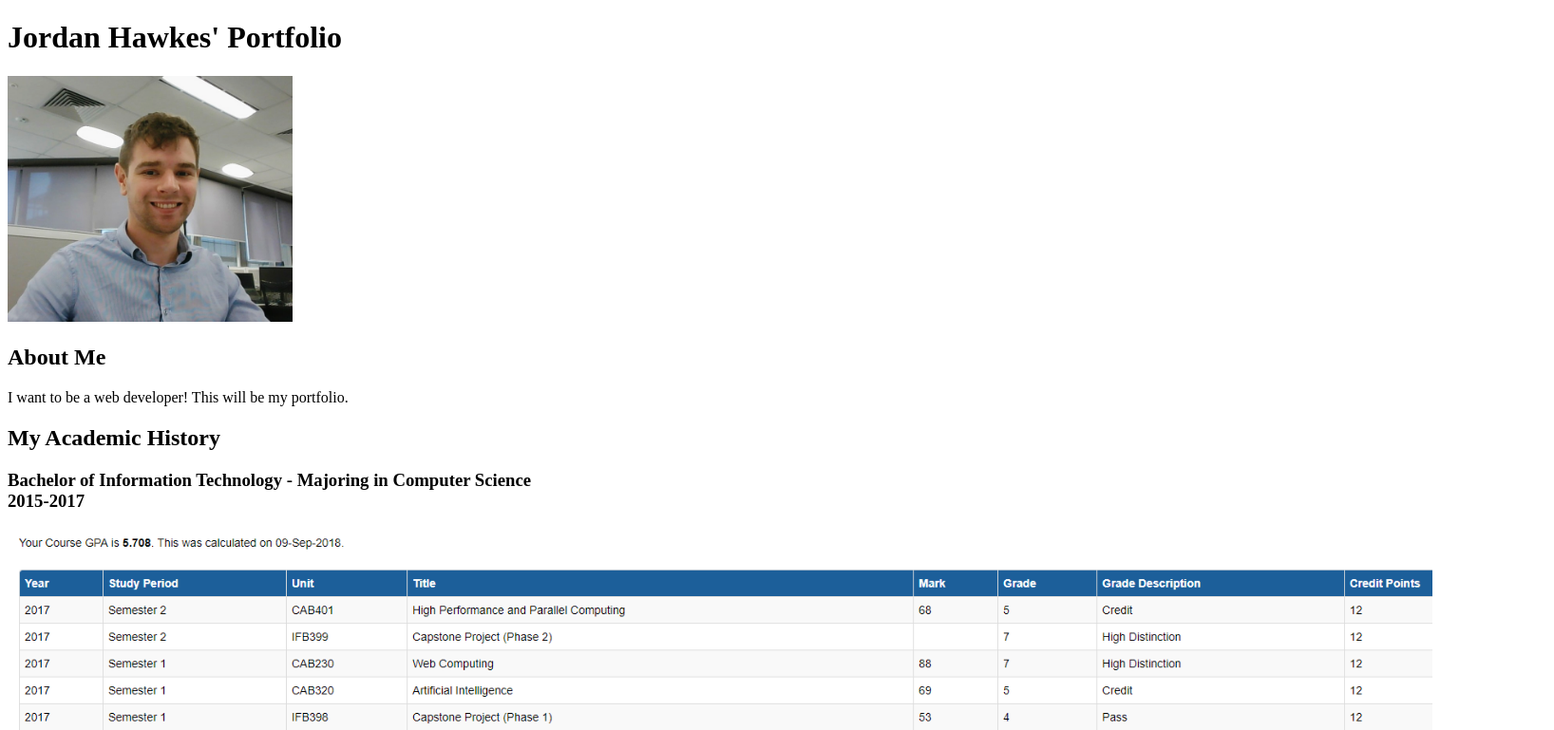
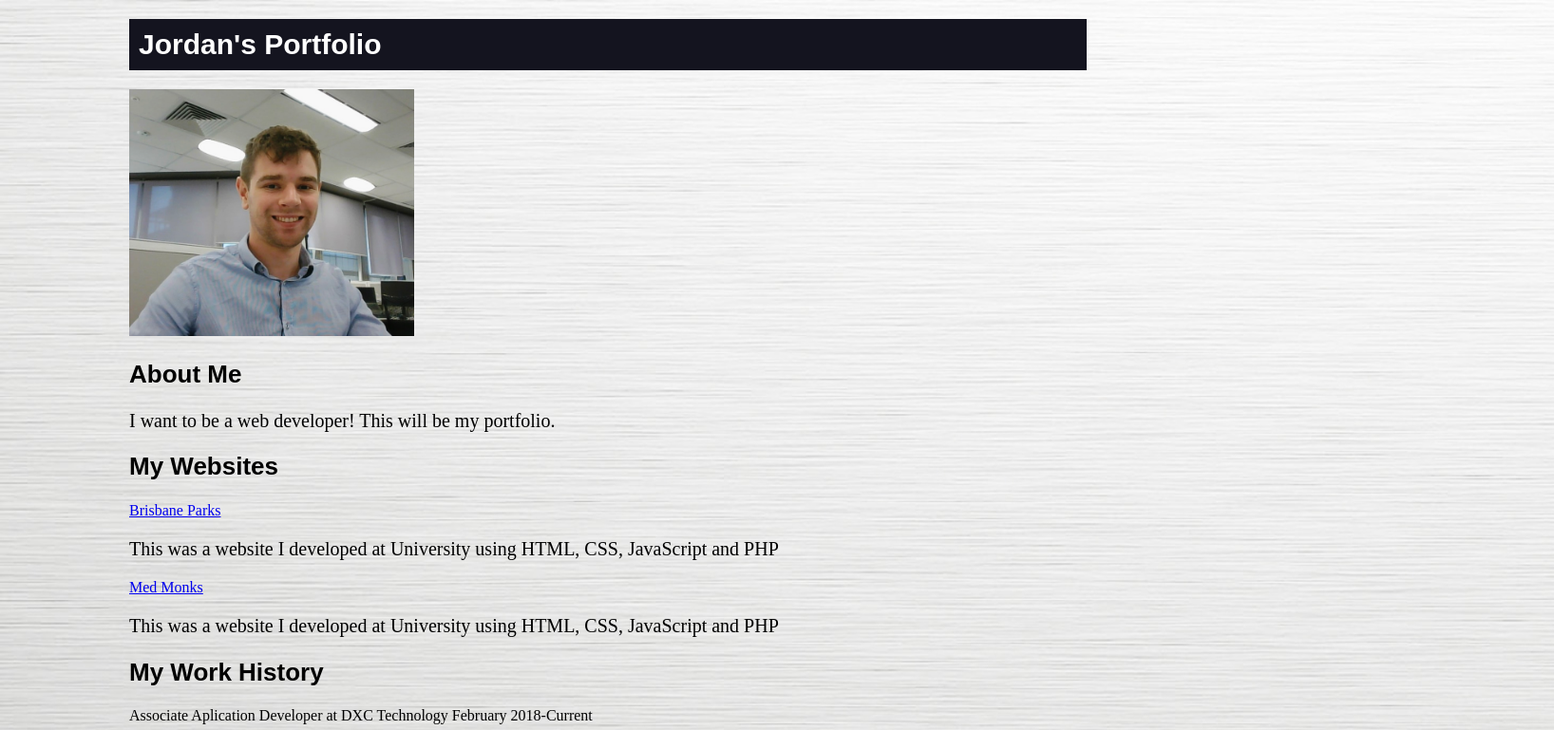
Before and after one commit to hawkesie/My-Portfolio, a plain HTML site: page index.html in a window 1280 px wide. Shown: the top 769 px of the page at 95% size, 1636 px wide, since content can reach past the window. Drawn offline with Linux system fonts and the light colour scheme.

Commit message:
Add files via upload
Added some initial css

```diff
--- a/index.html
+++ b/index.html
@@ -3,30 +3,34 @@
 
 <head>
 	<title>Jordan Hawkes</title>
+	<link rel="stylesheet" href="style.css">
 </head>
 
 <body>
-	<h1>Jordan Hawkes' Portfolio</h1>
+	<h1>Jordan's Portfolio</h1>
 	<img src="ProfilePhoto.png" width="300px" alt="Profile Photo">
 
 	<h2>About Me</h2>
 	<p>I want to be a web developer! This will be my portfolio.</p>
 
+	<h2>My Websites</h2>
+		<a href="https://brisbane-parks.000webhostapp.com/index.php" target="_blank">Brisbane Parks</a>
+		<p>This was a website I developed at University using HTML, CSS, JavaScript and PHP</p>
+		<a href="https://medmonks.000webhostapp.com/index.php" target="_blank">Med Monks</a>
+		<p>This was a website I developed at University using HTML, CSS, JavaScript and PHP</p>
+	<h2>My Work History</h2>
+		<a>Associate Aplication Developer at DXC Technology February 2018-Current</a>
 	<h2>My Academic History</h2>
 		<h3>Bachelor of Information Technology - Majoring in Computer Science<br> 2015-2017</h3>
 		<img src="AcademicRecords.png" width="1500px" alt="Grades">
-	<h2>My Work History</h2>
-		<a>Associate Aplication Developer at DXC Technology February 2018-Current</a>
-	<h2>My Websites</h2>
-		<a href="https://brisbane-parks.000webhostapp.com/index.php">Brisbane Parks</a>
-		<p>This was a website I developed at University using HTML, CSS, JavaScript and PHP</p>
-		<a href="https://medmonks.000webhostapp.com/index.php">Med Monks</a>
-		<p>This was a website I developed at University using HTML, CSS, JavaScript and PHP</p>
+
 	<h2>My Links</h2>
 	<ul>
-		<li><a href="https://github.com/hawkesie">GitHub</a></li>
-		<li><a href="https://www.linkedin.com/in/jordan-hawkes-8810b6136/">LinkedIn</a></li>
+		<li><a href="https://github.com/hawkesie" target="_blank">GitHub</a></li>
+		<li><a href="https://www.linkedin.com/in/jordan-hawkes-8810b6136/" target="_blank">LinkedIn</a></li>
 	</ul>
+	<br><br><br><br><br><br>
+	<p>footer</p>
 
 </body>
 
--- /dev/null
+++ b/style.css
@@ -0,0 +1,26 @@
+h1{
+	color: white;
+	font:arial;
+	font-size:30px;
+	font-family: Arial;
+	background-color: #14141f;
+	padding: 10px;
+}
+
+h2{
+	color: black;
+	font:arial;
+	font-size:26px;
+	font-family: Arial;
+}
+
+body{
+	background-image: url("background.jpg");
+	background-size: cover;
+	padding-left:10%;
+	padding-right: 10%;
+}
+
+p{
+	font-size: 20px;
+}
```
Also changed, not shown: background.jpg (added).
